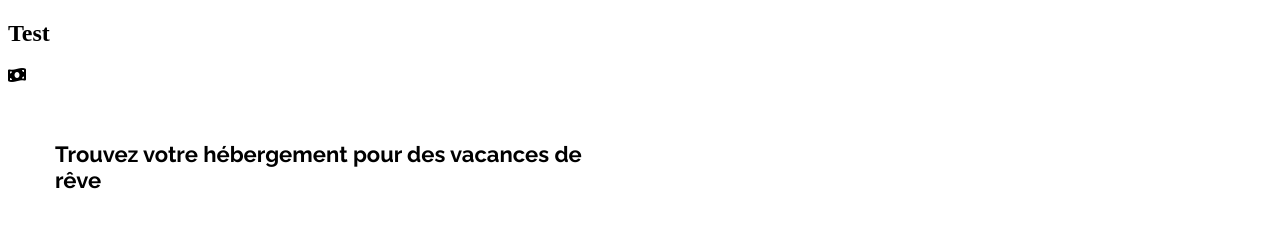
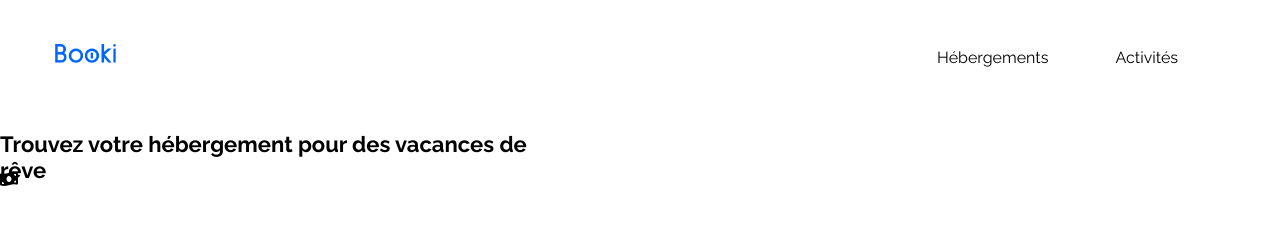
Before and after one commit to Emerick7/Booki-Launch-Page, a plain HTML site: page index.html in a window 1280 px wide. Drawn offline with Linux system fonts and the light colour scheme.

Commit message:
Header termine

```diff
--- a/CSS/style.css
+++ b/CSS/style.css
@@ -1,20 +1,86 @@
+body
+{
+    width: 1400;
+    margin: auto;
+}
 
+.header-launch-page
+{
+    display: flex;
+    flex-direction: row;
+    justify-content: space-between;
+    height: 116px;
+    width: auto;
+}
 
-h1
+.logo-booki
 {
-position: absolute;
+    margin-top: 44px;
+    margin-left: 55px;
+    width: 61.09px;
+    height: 19px;
+}
+
+nav li:hover
+{
+
+}
+
+nav a:hover
+{
+    border-top: solid 2px #0065FC;
+    padding-top: 46px;
+
+    color: #0065FC;
+}
+
+nav a
+{
+    text-decoration: none;
+    font-family: 'Raleway';
+    font-style: normal;
+    font-weight: 500;
+    font-size: 16px;
+    line-height: 19px;
+
+    text-align: center;
+
+    color: #000000;
+}
+
+.nav-list
+{
+    display: flex;
+    flex-direction: row;
+    list-style: none;
+
+    margin-right: 77px;
+    margin-top: 0px;
+}
+
+.nav-list-heb
+{
+    display: block;
+    margin-right: 17px;
+    padding: 48px 25px 0 25px;
+}
+
+.nav-list-act
+{
+    display: block;
+    padding: 48px 25px 0 25px;
+}
+
+.main-title
+{
     width: 575px;
     height: 26px;
-left: 55px;
-top: 126px;
 
-/* Title/Section */
     font-family: 'Raleway', sans-serif;
     font-style: normal;
     font-weight: 700;
     font-size: 22px;
     line-height: 26px;
-/* identical to box height */
 
     color: #000000;
 }
--- a/index.html
+++ b/index.html
@@ -10,8 +10,21 @@
         <script src="https://kit.fontawesome.com/1b3e4077a7.js" crossorigin="anonymous"></script> <!--Adding the Kit's Code-->
     </head>
     <body>
-        <h1>Trouvez votre hébergement pour des vacances de rêve</h1>
-        <h2>Test</h2>
+        <header class="header-launch-page">
+            <img src="images/logo/Booki.png" class="logo-booki"/>
+            <nav>
+                <ul class="nav-list">
+                    <li>
+                        <a href="#hebergement" class="nav-list-heb">Hébergements</a>
+                    </li>
+                    <li>
+                        <a href="#activites" class="nav-list-act">Activités</a>
+                    </li>
+                </ul>
+            </nav>
+        </header>
+
+        <h1 class="main-title">Trouvez votre hébergement pour des vacances de rêve</h1>
 
         <i class="fa-solid fa-money-bill-wave"></i>
     </body>
```
Lines whose indentation alone changed are shown as unchanged.
